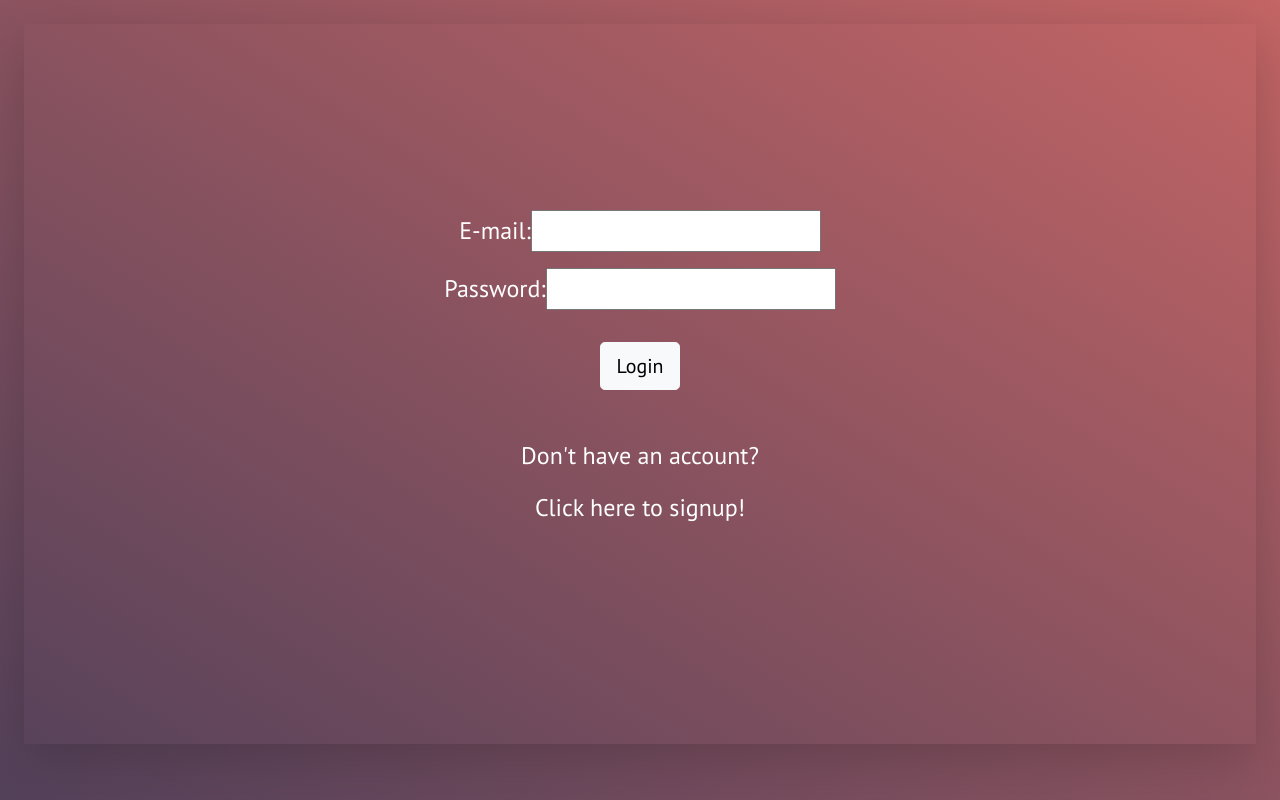
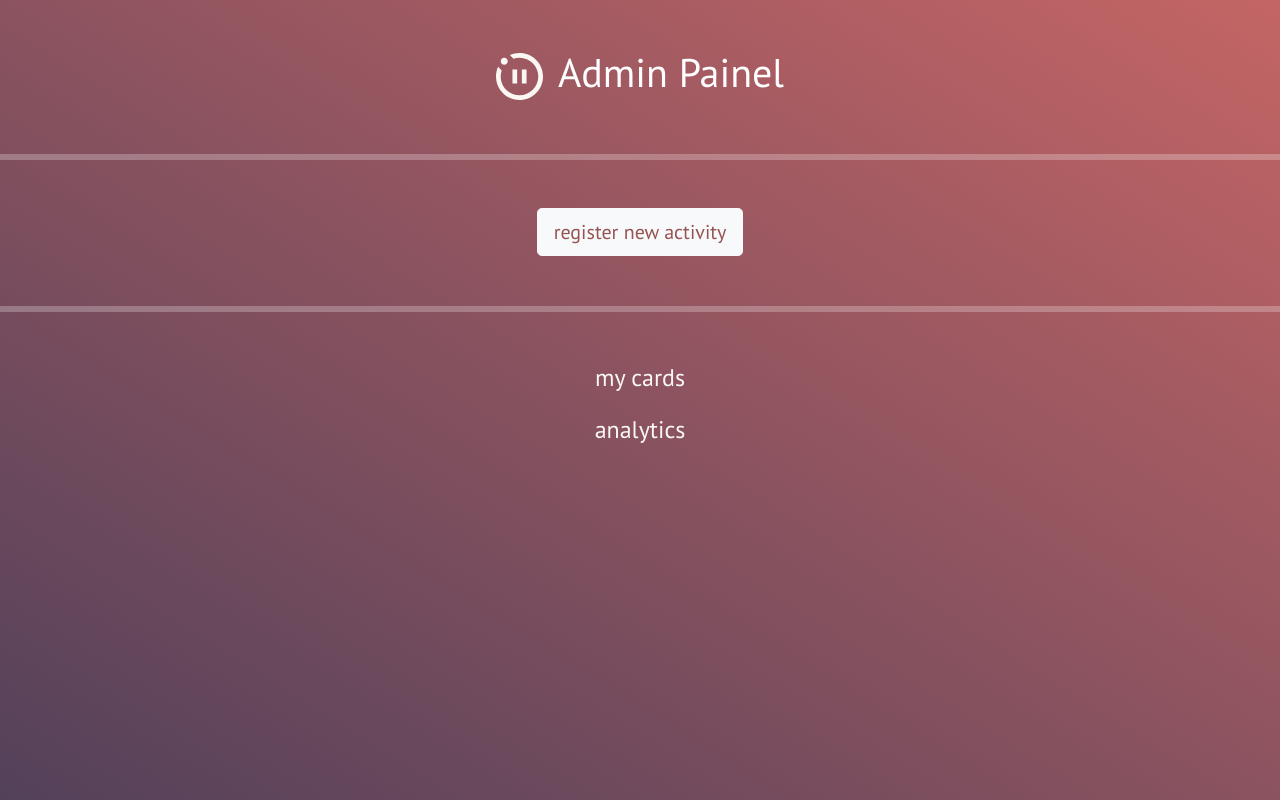
Before and after one commit to ironhack-sao-wdft/react-ironplate, a React (Create React App) app: page /adminpainel in a window 1280 px wide. Before the commit this address led to /login. Built offline with nearby package versions, Linux system fonts and the light colour scheme; a web font is replaced by a local one.

Commit message:
created admin painel

```diff
--- a/src/assets/styles/index.css
+++ b/src/assets/styles/index.css
@@ -68,3 +68,34 @@ body {
   text-align: center;
   flex-direction: column;
 }
+
+.admin-container {
+  height: 90vh;
+}
+
+.admin-content {
+  display: flex;
+  align-items: start;
+  justify-content: center;
+  color: white;
+}
+
+.admin-perfil {
+  display: flex;
+  flex-direction: row;
+  text-align: center;
+  align-items: center;
+}
+
+.admin-list {
+  display: flex;
+  flex-direction: column;
+  text-align: center;
+  align-items: center;
+  color: white;
+}
+
+hr {
+  border: 3px solid white;
+  margin-top: 50px;
+}
--- a/src/components/App.js
+++ b/src/components/App.js
@@ -18,10 +18,7 @@ function App() {
   return (
     <AuthContextComponent>
       <Routes>
-        <Route
-          path="/adminpainel"
-          element={<ProtectedRoute component={AdminPainel} />}
-        />
+        <Route path="/adminpainel" element={<AdminPainel />} />
         <Route path="/home" element={<ProtectedRoute component={Home} />} />
         <Route path="/description" element={<Description />} />
         <Route path="/" element={<Welcome />} />
--- a/src/pages/admin/AdminPainel.js
+++ b/src/pages/admin/AdminPainel.js
@@ -1,3 +1,49 @@
+import adminphoto from "../../assets/img/logo.svg";
+import { Link } from "react-router-dom";
+
 export default function AdminPainel() {
-  return <div>Hello!</div>;
+  return (
+    <div className="admin-container">
+      <div className="admin-content mt-5">
+        <div className="admin-perfil">
+          <img
+            style={{ paddingRight: "15px" }}
+            src={adminphoto}
+            alt="pause logo"
+          />
+
+          <h1>Admin Painel</h1>
+        </div>
+      </div>
+      <hr />
+      <div className="admin-content mt-5">
+        <button className="btn btn-light btn-lg" style={{ color: "#965353" }}>
+          register new activity
+        </button>
+      </div>
+      <hr />
+      <div className="admin-list mt-5">
+        <Link style={{ textDecoration: "none" }} to="">
+          <p
+            style={{
+              color: "#FBF8F3",
+            }}
+          >
+            {" "}
+            my cards
+          </p>
+        </Link>
+        <Link style={{ textDecoration: "none" }} to="">
+          <p
+            style={{
+              color: "#FBF8F3",
+            }}
+          >
+            {" "}
+            analytics
+          </p>{" "}
+        </Link>
+      </div>
+    </div>
+  );
 }
```
